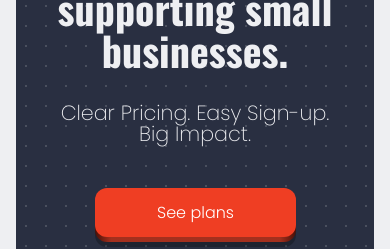
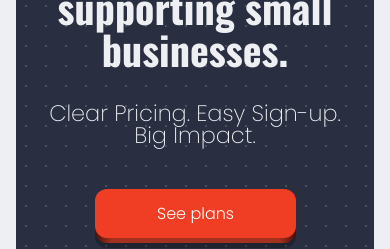
Before and after one commit to dinardavis/golbi, a React (Create React App) app in the folder client/: page / in a window 390 px wide. Shown: the part 300-549 px from the top of the page. Built offline with nearby package versions, Linux system fonts and the light colour scheme.

Commit message:
Update intro subhead font size

```diff
--- a/client/src/assets/css/style.css
+++ b/client/src/assets/css/style.css
@@ -2761,7 +2761,7 @@ body {
   }
 
   .intro-subhead {
-    font-size: 1.29rem;
+    font-size: 1.4rem;
   }
 
   .case-studies-section {
@@ -2803,7 +2803,7 @@ body {
   }
 
   .intro-subhead {
-    font-size: 1.29rem;
+    font-size: 1.4rem;
   }
 
   .benefits-header .benefits-name {
```
